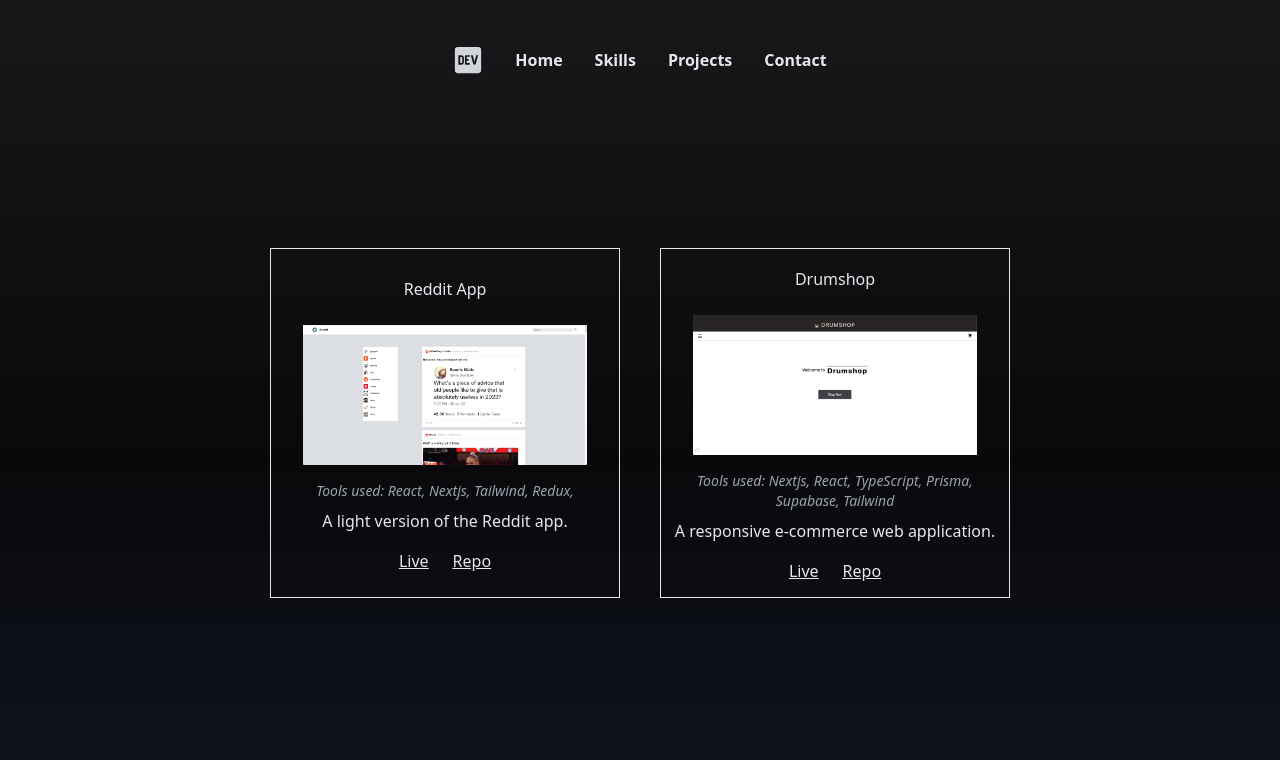
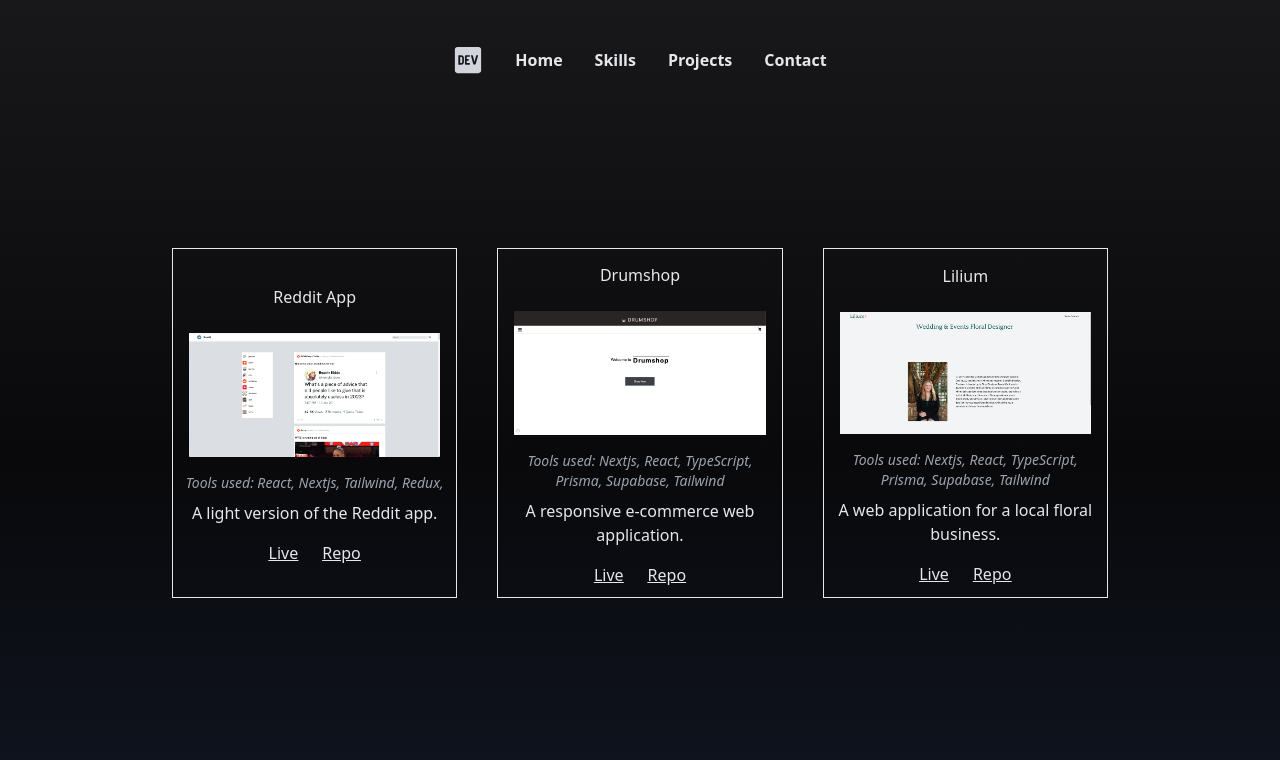
Before and after one commit to jonword/dev-personal, a Next.js app: page /projects in a window 1280 px wide. Shown: the top 760 px of the page. Built offline with nearby package versions, Linux system fonts and the light colour scheme.

Commit message:
add lilium project, and fix typo on home page

```diff
--- a/app/contact/form.tsx
+++ b/app/contact/form.tsx
@@ -24,6 +24,7 @@
     <>
       <form
         name="Contact"
+        action="https://formsubmit.co/jonathanword.dev@gmail.com"
         method="POST"
         className="flex w-full max-w-[600px] flex-col"
       >
--- a/app/page.tsx
+++ b/app/page.tsx
@@ -12,7 +12,7 @@
       </h2>
       <p className="max-w-[700px] shrink flex-wrap py-3 text-gray-300">
         {"I'm"} a self taught software developer with a passion and focus on the
-        frontend of web appllications.
+        frontend of web applications.
       </p>
       <Socials />
     </div>
--- a/app/projects/projectdata.ts
+++ b/app/projects/projectdata.ts
@@ -1,5 +1,6 @@
 import drumshop from "../assets/images/projects/drumshop.png";
 import reddit from "../assets/images/projects/reddit.jpg";
+import lilium from "../assets/images/projects/lilium.png";
 
 const projects = [
   {
@@ -23,6 +24,16 @@
     live: "https://drumshop.vercel.app",
     repo: "https://github.com/jonword/next-ecommerce-ds",
   },
+  {
+    id: 3,
+    title: "Lilium",
+    image: lilium,
+    alt: "Lilium project",
+    techList: "Nextjs, React, TypeScript, Prisma, Supabase, Tailwind",
+    description: "A web application for a local floral business.",
+    live: "https://liliumflora.com",
+    repo: "https://github.com/jonword/multistep-floral",
+  },
 ];
 
 export default projects;
```
Also changed, not shown: app/assets/images/projects/lilium.png (added).
